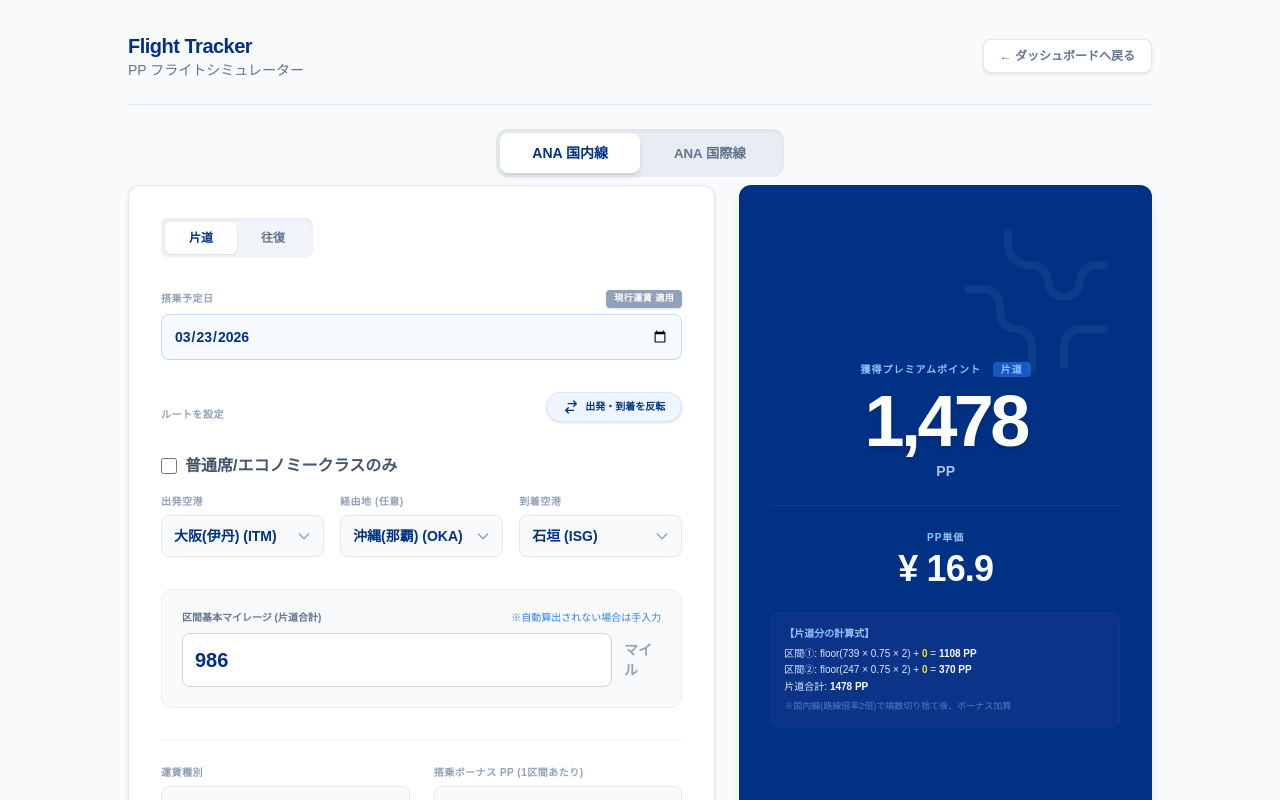
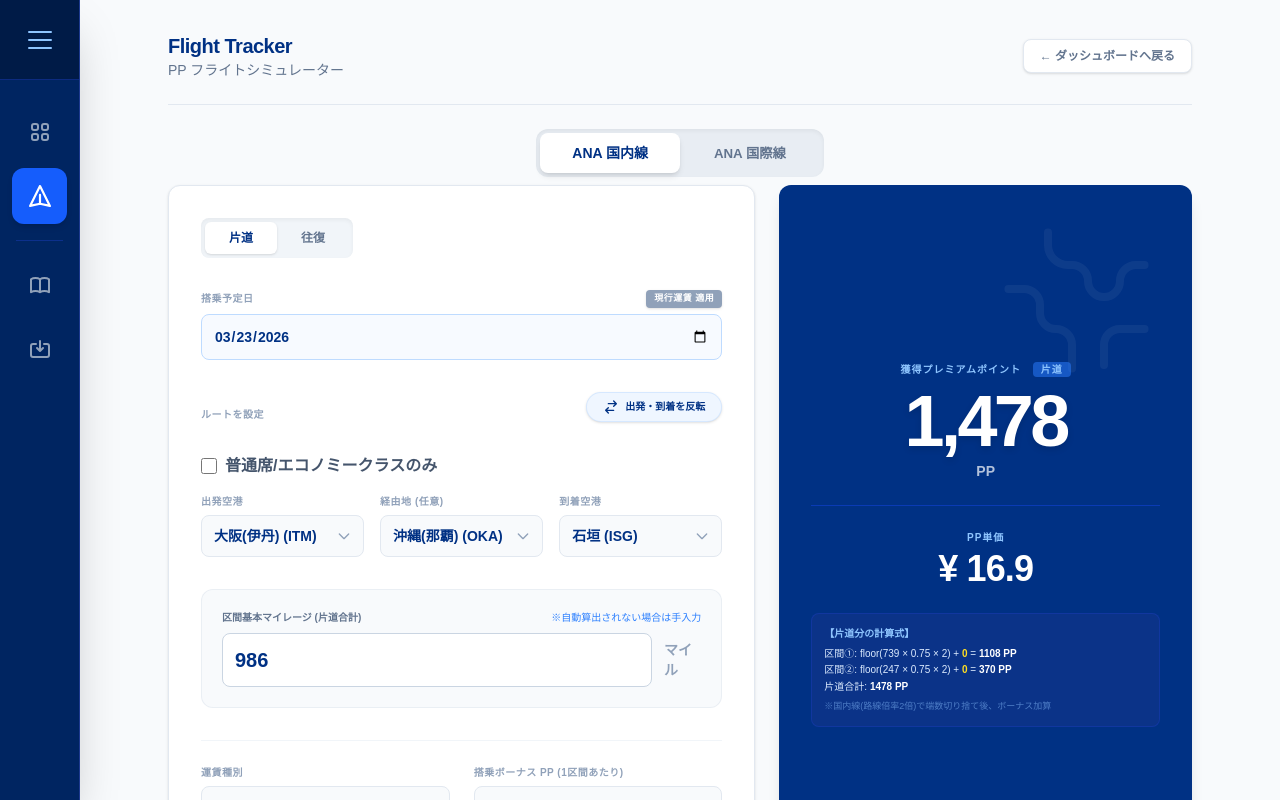
Before and after one commit to youyou611/ana-sfc-tracker, a Next.js app: page /flight in a window 1280 px wide. Shown: the top 800 px of the page. Built offline with nearby package versions, Linux system fonts and the light colour scheme.

Commit message:
update all changes

```diff
--- a/app/ClientLayout.tsx
+++ b/app/ClientLayout.tsx
@@ -1,11 +1,117 @@
 "use client";
 
-import React from "react";
+import { useState } from "react";
+import Link from "next/link";
+import { usePathname } from "next/navigation";
 
-type ClientLayoutProps = {
+export default function ClientLayout({
+  children,
+}: {
   children: React.ReactNode;
-};
+}) {
+  const [isOpen, setIsOpen] = useState(false);
+  const pathname = usePathname();
 
-export default function ClientLayout({ children }: ClientLayoutProps) {
-  return <>{children}</>;
+  const toggleSidebar = () => setIsOpen(!isOpen);
+  const handleMenuClick = () => setIsOpen(false);
+
+  return (
+    <div className="bg-slate-50 min-h-screen font-sans flex transition-colors duration-500">
+
+      {/* サイドバー本体 */}
+      <aside
+        className={`fixed left-0 top-0 h-full bg-[#002561] text-white z-50 flex flex-col border-r border-blue-900 shadow-2xl overflow-hidden
+        transition-[width] duration-300 ease-[cubic-bezier(0.4,0,0.2,1)]
+        ${isOpen ? "w-72" : "w-20"}
+        `}
+      >
+        {/* ハンバーガーメニュー ＆ ロゴエリア */}
+        <div className="h-20 flex items-center shrink-0 border-b border-blue-800/50 bg-[#001b47] relative px-0">
+          <button
+            onClick={toggleSidebar}
+            className="h-20 w-20 flex items-center justify-center hover:bg-white/10 transition-colors shrink-0 outline-none"
+            title={isOpen ? "メニューを閉じる" : "メニューを開く"}
+          >
+            <div className="relative w-6 h-6 flex flex-col justify-center gap-1.5">
+              <span className={`block h-0.5 w-6 bg-blue-300 rounded-full transition-transform duration-300 ${isOpen ? "rotate-45 translate-y-2" : ""}`}></span>
+              <span className={`block h-0.5 w-6 bg-blue-300 rounded-full transition-opacity duration-300 ${isOpen ? "opacity-0" : ""}`}></span>
+              <span className={`block h-0.5 w-6 bg-blue-300 rounded-full transition-transform duration-300 ${isOpen ? "-rotate-45 -translate-y-2" : ""}`}></span>
+            </div>
+          </button>
+
+          <div className={`transition-opacity duration-300 delay-100 absolute left-20 ${isOpen ? "opacity-100" : "opacity-0 pointer-events-none"}`}>
+            <span className="font-black tracking-widest text-lg block leading-none whitespace-nowrap">
+              SFC TRACKER
+            </span>
+            <span className="text-[9px] text-blue-400 font-bold uppercase tracking-[0.2em] whitespace-nowrap">
+              Personal Dashboard
+            </span>
+          </div>
+        </div>
+
+        {/* メニューリスト */}
+        <nav className="flex-1 py-6 space-y-2 overflow-y-auto overflow-x-hidden">
+          <MenuItem href="/" iconPath="M4 6a2 2 0 012-2h2a2 2 0 012 2v2a2 2 0 01-2 2H6a2 2 0 01-2-2V6zM14 6a2 2 0 012-2h2a2 2 0 012 2v2a2 2 0 01-2 2h-2a2 2 0 01-2-2V6zM4 16a2 2 0 012-2h2a2 2 0 012 2v2a2 2 0 01-2 2H6a2 2 0 01-2-2v-2zM14 16a2 2 0 012-2h2a2 2 0 012 2v2a2 2 0 01-2 2h-2a2 2 0 01-2-2v-2z" label="ダッシュボード" isOpen={isOpen} isActive={pathname === "/"} onClick={handleMenuClick} />
+          <MenuItem href="/flight" iconPath="M12 19l9 2-9-18-9 18 9-2zm0 0v-8" label="フライト予定・登録" isOpen={isOpen} isActive={pathname === "/flight"} onClick={handleMenuClick} />
+
+          <div className="my-4 mx-4 border-t border-blue-800/50"></div>
+
+          <MenuItem href="/guide" iconPath="M12 6.253v13m0-13C10.832 5.477 9.246 5 7.5 5S4.168 5.477 3 6.253v13C4.168 18.477 5.754 18 7.5 18s3.332.477 4.5 1.253m0-13C13.168 5.477 14.754 5 16.5 5c1.747 0 3.332.477 4.5 1.253v13C19.832 18.477 18.247 18 16.5 18c-1.746 0-3.332.477-4.5 1.253" label="SFC修行とは？" isOpen={isOpen} isActive={pathname === "/guide"} onClick={handleMenuClick} />
+          <MenuItem href="/backup" iconPath="M8 7H5a2 2 0 00-2 2v9a2 2 0 002 2h14a2 2 0 002-2V9a2 2 0 00-2-2h-3m-1 4l-3 3m0 0l-3-3m3 3V4" label="設定・バックアップ" isOpen={isOpen} isActive={pathname === "/backup"} onClick={handleMenuClick} />
+        </nav>
+
+        {/* フッター */}
+        <div className={`p-6 border-t border-blue-800/50 bg-[#001b47] transition-opacity duration-300 delay-75 ${isOpen ? "opacity-100" : "opacity-0"}`}>
+          <div className="whitespace-nowrap overflow-hidden">
+            <p className="text-[10px] text-blue-400 font-bold uppercase tracking-widest">Version 1.1.0</p>
+            <p className="text-[10px] text-slate-500 mt-1">Status: Platinum</p>
+          </div>
+        </div>
+      </aside>
+
+      {/* メインコンテンツエリア */}
+      <main className={`flex-1 w-full relative transition-[margin] duration-300 ease-[cubic-bezier(0.4,0,0.2,1)] ${isOpen ? "ml-72" : "ml-20"}`}>
+        {children}
+      </main>
+
+      {/* スマホ用背景暗転 */}
+      {isOpen && (
+        <div
+          className="fixed inset-0 bg-black/20 z-40 md:hidden backdrop-blur-sm transition-opacity duration-300"
+          onClick={() => setIsOpen(false)}
+        />
+      )}
+    </div>
+  );
 }
+
+// 共通メニューコンポーネント
+function MenuItem({ href, iconPath, label, isOpen, isActive, onClick }: { href: string; iconPath: string; label: string; isOpen: boolean; isActive: boolean; onClick: () => void; }) {
+  return (
+    <Link
+      href={href}
+      onClick={onClick}
+      className={`
+        flex items-center h-14 mx-3 rounded-xl transition-all duration-200 group relative overflow-hidden
+        ${isActive ? "bg-blue-600 text-white shadow-md" : "text-slate-400 hover:bg-white/10 hover:text-white"}
+      `}
+      title={!isOpen ? label : ""}
+    >
+      <div className="w-14 flex justify-center shrink-0">
+        <svg xmlns="http://www.w3.org/2000/svg" className={`h-6 w-6 transition-transform duration-300 ${isActive ? "scale-110" : "group-hover:scale-110"}`} fill="none" viewBox="0 0 24 24" stroke="currentColor">
+          <path strokeLinecap="round" strokeLinejoin="round" strokeWidth={2} d={iconPath} />
+        </svg>
+      </div>
+      <span
+        className={`text-sm font-bold whitespace-nowrap transition-all duration-300 origin-left ${
+          isOpen ? "opacity-100 translate-x-0" : "opacity-0 -translate-x-4 w-0"
+        }`}
+      >
+        {label}
+      </span>
+      {!isOpen && !isActive && (
+        <div className="absolute inset-y-0 right-0 w-1 bg-blue-400 opacity-0 group-hover:opacity-100 transition-opacity rounded-l-full"></div>
+      )}
+    </Link>
+  );
+}
```
Also changed, not shown: app/layout.tsx (+5 -5 lines).
